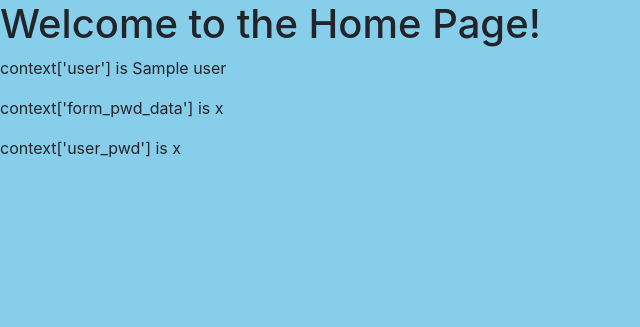
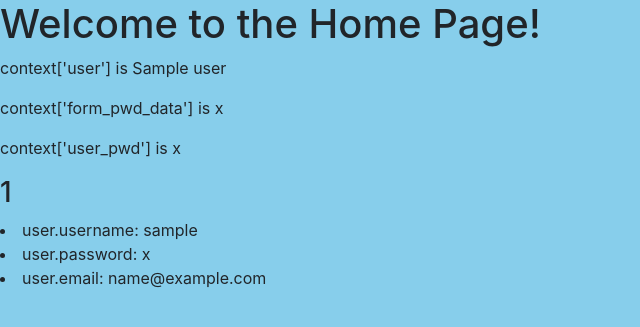
Before and after one commit to thejasonlee/twitter_clone, a Flask app: template templates/home.html in a window 1280 px wide. Shown: the part 56-383 px from the top of the page, without its empty margins (0-640 px from the left). Run offline with Flask 2, Linux system fonts and the light colour scheme; the template is opened without the code that fills it: most values are stand-ins (such as "Sample title", 1, 10 or a date in 2020); some libraries are stand-ins or nearby versions.

Commit message:
Listing all users in home.html.

```diff
--- a/gritter.py
+++ b/gritter.py
@@ -85,6 +85,12 @@ def signin():
     form = LoginForm()
     if form.validate_on_submit():
         user = User.query.filter_by(username=form.username.data).first()
+
+        # I want a list of all users. If there are any, save to context.
+        users = User.query.all()
+        if users:
+            context['users'] = users
+
         if user:
             # I'm curious what 'user' is, so I'll save it to context.
             context['user_value'] = user
@@ -94,6 +100,7 @@ def signin():
                 context['form_pwd_data'] = form.password.data
 
                 #login_user(user, remember=form.remember.data)
+                # when I return, pass in the context variable.
                 return render_template('home.html', context=context) + 'Hello, ' + form.username.data
 
         return '<h1>' + form.username.data + ' ' + form.password.data + '</h1>'
--- a/templates/home.html
+++ b/templates/home.html
@@ -14,6 +14,14 @@
         <p>
             context['user_pwd'] is {{ context['user_pwd'] }}
         </p>
+        <p>
+            {%  for user in context['users'] %}
+                <h3>{{ user.id }}</h3>
+                <li>user.username: {{ user.username }}</li>
+                <li>user.password: {{ user.password }}</li>
+                <li>user.email: {{ user.email }}</li>
+            {% endfor %}
+        </p>
     {% endif %}
     </div>
 {% endblock content %}
```
